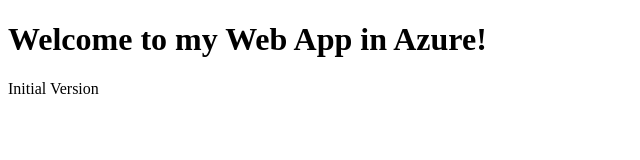
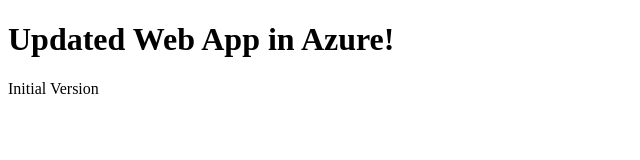
Before and after one commit to DiogooGomes14/azure-static-web-app, a plain HTML site: page index.html in a window 1280 px wide. Shown: the whole page, without its empty margins (0-640 px from the left). Drawn offline with Linux system fonts and the light colour scheme.

Commit message:
Novo update deploy!

```diff
--- a/index.html
+++ b/index.html
@@ -4,7 +4,7 @@
     <title>My Static Web App</title>
   </head>
   <body>
-    <h1>Welcome to my Web App in Azure!</h1>
+    <h1>Updated Web App in Azure!</h1>
     <p>Initial Version</p>
   </body>
 </html>
```
